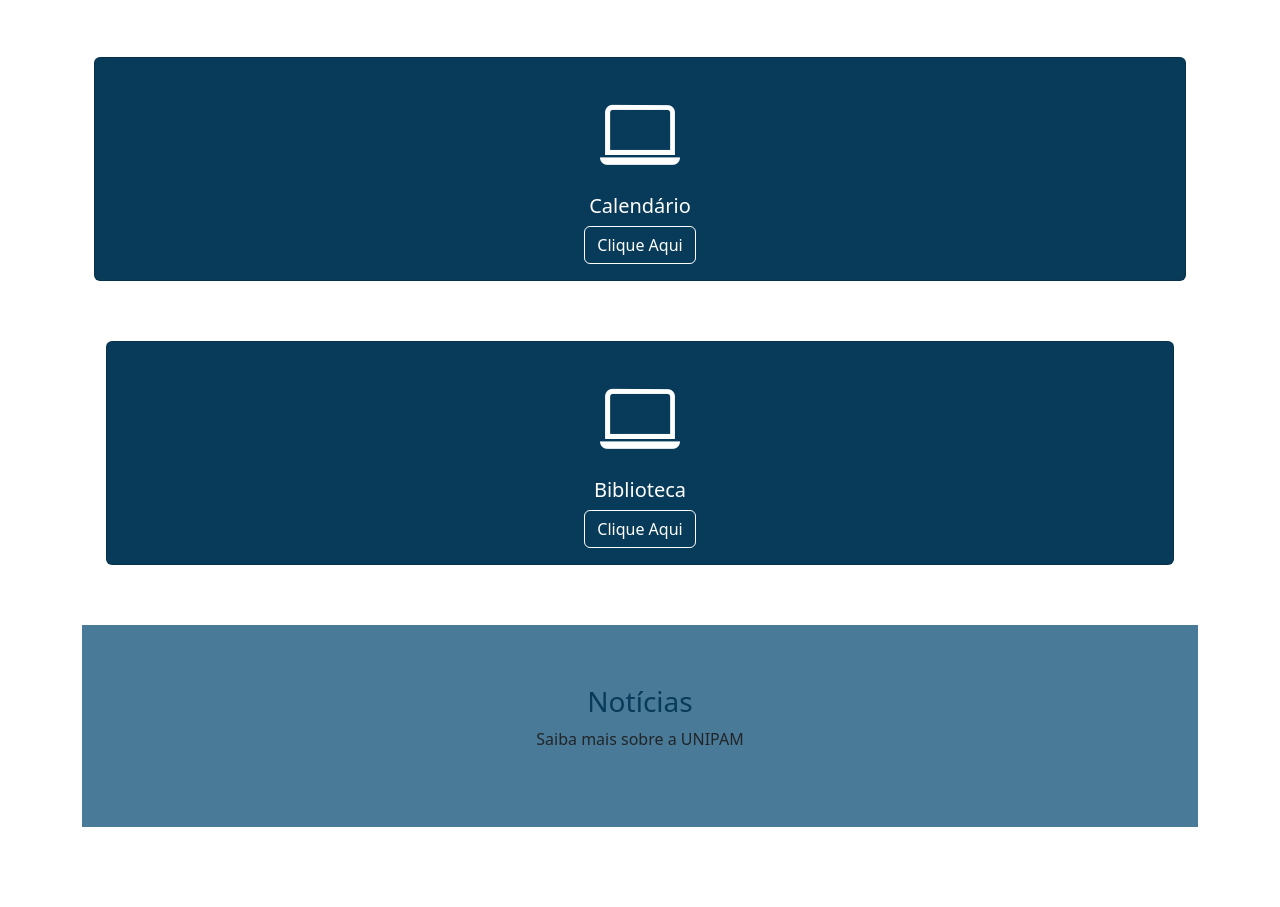
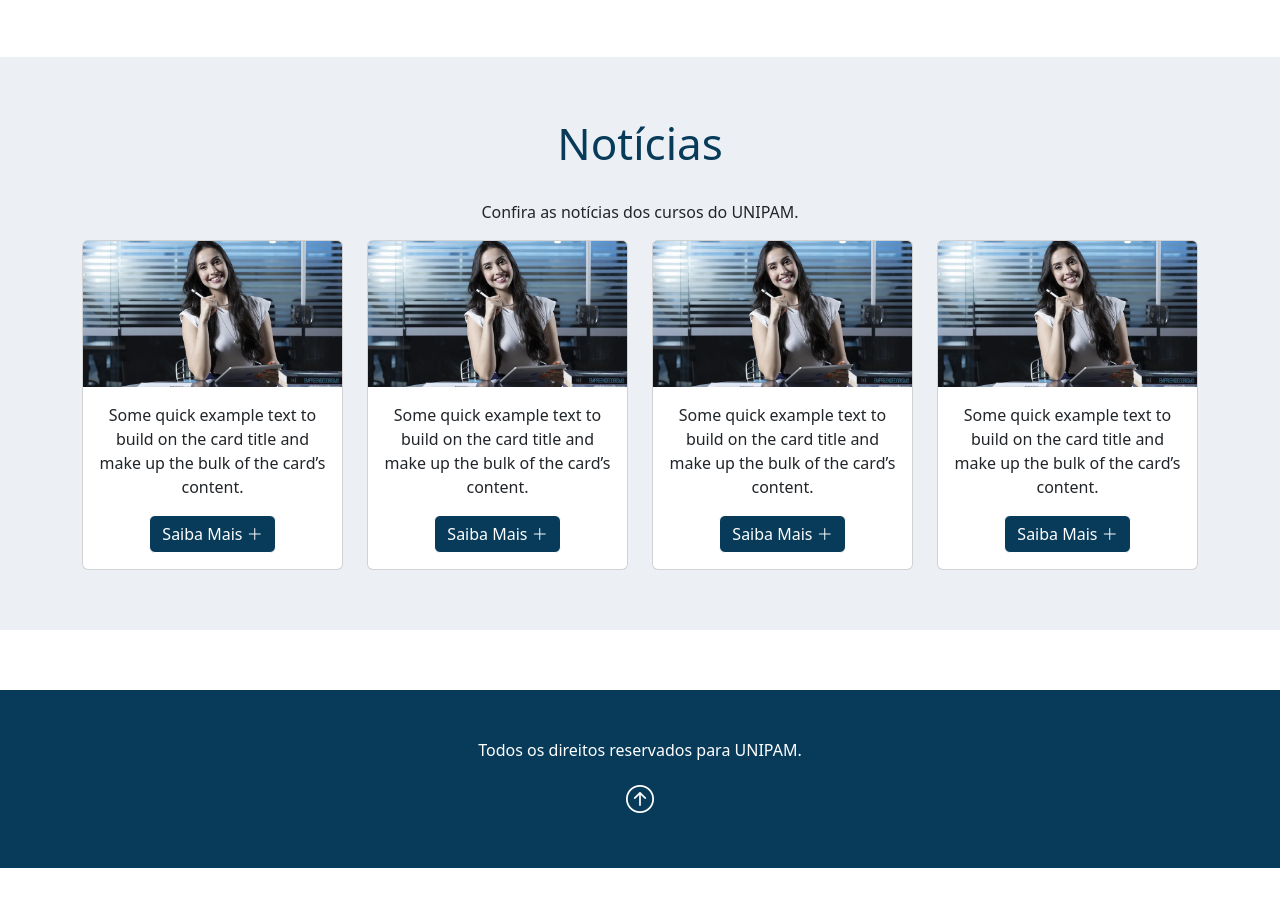
Before and after one commit to Mateusgrr07/projetos_praticos, a plain HTML site: page index.html in a window 1280 px wide. Shown: the part 1083-1990 px from the top of the page. After the commit the page ends 1951 px from the top, so only its background shows below. Drawn offline with nearby package versions, Linux system fonts and the light colour scheme; files that its build step writes are made by us from their sources.

Commit message:
02/06/2025

```diff
--- a/index.html
+++ b/index.html
@@ -4,7 +4,7 @@
     <meta charset="UTF-8">
     <meta name="viewport" content="width=device-width, initial-scale=1.0">
     <title>Site Cursos</title>
-    <link rel="stylesheet" type="text/css" href="style.css"/>
+    <link rel="stylesheet" type="text/css" href="css/style.css"/>
     <link href="https://cdn.jsdelivr.net/npm/bootstrap@5.3.6/dist/css/bootstrap.min.css" rel="stylesheet" integrity="sha384-4Q6Gf2aSP4eDXB8Miphtr37CMZZQ5oXLH2yaXMJ2w8e2ZtHTl7GptT4jmndRuHDT" crossorigin="anonymous">
     <link rel="stylesheet" href="https://cdn.jsdelivr.net/npm/bootstrap-icons@1.13.1/font/bootstrap-icons.min.css">
 </head>
@@ -96,25 +96,19 @@
               </div>
             </div>
           </div>
-          <section class="espacamento">
-      <div class="container">
-        <div class="row">
           <div class="col-sm">
             <div class="card text-center bg-card">
               <div class="card-body">
-                <i class="bi bi-laptop" style="font-size: 5rem;"></i>
+                <i class="bi bi-calendar-week" style="font-size: 5rem;"></i>
                 <h5 class="card-title">Calendário</h5>
                 <a href="#" class="btn btn-card">Clique Aqui</a>
               </div>
             </div>
           </div>
-          <section class="espacamento">
-      <div class="container">
-        <div class="row">
           <div class="col-sm">
             <div class="card text-center bg-card">
               <div class="card-body">
-                <i class="bi bi-laptop" style="font-size: 5rem;"></i>
+                <i class="bi bi-journal-text" style="font-size: 5rem;"></i>
                 <h5 class="card-title">Biblioteca</h5>
                 <a href="#" class="btn btn-card">Clique Aqui</a>
               </div>
@@ -124,12 +118,67 @@
       </div>
     </section>
 
-    <section class="noticia">
-      <h3  class="titulo">Notícias</h3>
+    <section class="espacamento noticia">
       <div class="container">
-      <p class="text-center">Saiba mais sobre a UNIPAM</p>
+        <h3 class="text-center">Notícias</h3>
+        <p class="text-center">Confira as notícias dos cursos do UNIPAM.</p>
+        <div class="row">
+          <div class="col-sm">
+            <div class="card text-center">
+              <img src="img/adm.webp" class="card-img-top" alt="Administração">
+              <div class="card-body">
+                <p class="card-text">Some quick example text to build on the card title and make up the bulk of the card’s content.</p>
+                <a href="#" class="btn btn-card">
+                  Saiba Mais
+                  <i class="bi bi-plus-lg"></i>
+                </a>
+              </div>
+            </div>
+          </div>
+          <div class="col-sm">
+            <div class="card text-center">
+              <img src="img/adm.webp" class="card-img-top" alt="Administração">
+              <div class="card-body">
+                <p class="card-text">Some quick example text to build on the card title and make up the bulk of the card’s content.</p>
+                <a href="#" class="btn btn-card">
+                  Saiba Mais
+                  <i class="bi bi-plus-lg"></i>
+                </a>
+              </div>
+            </div>
+          </div>
+          <div class="col-sm">
+            <div class="card text-center">
+              <img src="img/adm.webp" class="card-img-top" alt="Administração">
+              <div class="card-body">
+                <p class="card-text">Some quick example text to build on the card title and make up the bulk of the card’s content.</p>
+                <a href="#" class="btn btn-card">
+                  Saiba Mais
+                  <i class="bi bi-plus-lg"></i>
+                </a>
+              </div>
+            </div>
+          </div>
+          <div class="col-sm">
+            <div class="card text-center">
+              <img src="img/adm.webp" class="card-img-top" alt="Administração">
+              <div class="card-body">
+                <p class="card-text">Some quick example text to build on the card title and make up the bulk of the card’s content.</p>
+                <a href="#" class="btn btn-card">
+                  Saiba Mais
+                  <i class="bi bi-plus-lg"></i>
+                </a>
+              </div>
+            </div>
+          </div>
+        </div>
       </div>
     </section>
+    <footer class="text-center bg-footer py-5">
+      <p>Todos os direitos reservados para UNIPAM.</p>
+      <a href="#"><i class="bi bi-arrow-up-circle"></i></a>
+    </footer>
+
 
     <script src="https://cdn.jsdelivr.net/npm/bootstrap@5.3.6/dist/js/bootstrap.bundle.min.js" integrity="sha384-j1CDi7MgGQ12Z7Qab0qlWQ/Qqz24Gc6BM0thvEMVjHnfYGF0rmFCozFSxQBxwHKO" crossorigin="anonymous"></script>
 </body>
--- a/style.css
+++ b/style.css
@@ -35,6 +35,7 @@
 .bg-card{
     background-color: #073b59 !important;
     color: #FFf !important;
+    border: 1px solid #073b59 !important;
 }
 .btn-card{
     color: #FFF !important;
@@ -44,16 +45,24 @@
 .btn-card:hover{
     color: #073b59 !important;
     background-color: #FFF !important;
+    border: 1px solid #073b59 !important;
 }
-
-/*************** Notícia ************/
-
+/********************** noticia *********************/
 .noticia{
-    background-color: #497a97;
+    background-color: #ecf0f5;
     padding: 60px 0px;
 }
-
-.titulo{
-    text-align: center;
-    color: #073b59;
+.noticia h3{
+    color: #073b59 !important;
+    font-size: 2.75rem;
+    margin-bottom: 30px;
 }
+/**************** footer***************************/
+.bg-footer{
+    background-color: #073b59 !important;
+    color: #FFF !important;
+}
+.bg-footer a{
+    color: #FFF;
+    font-size: 1.75rem;
+}
```
